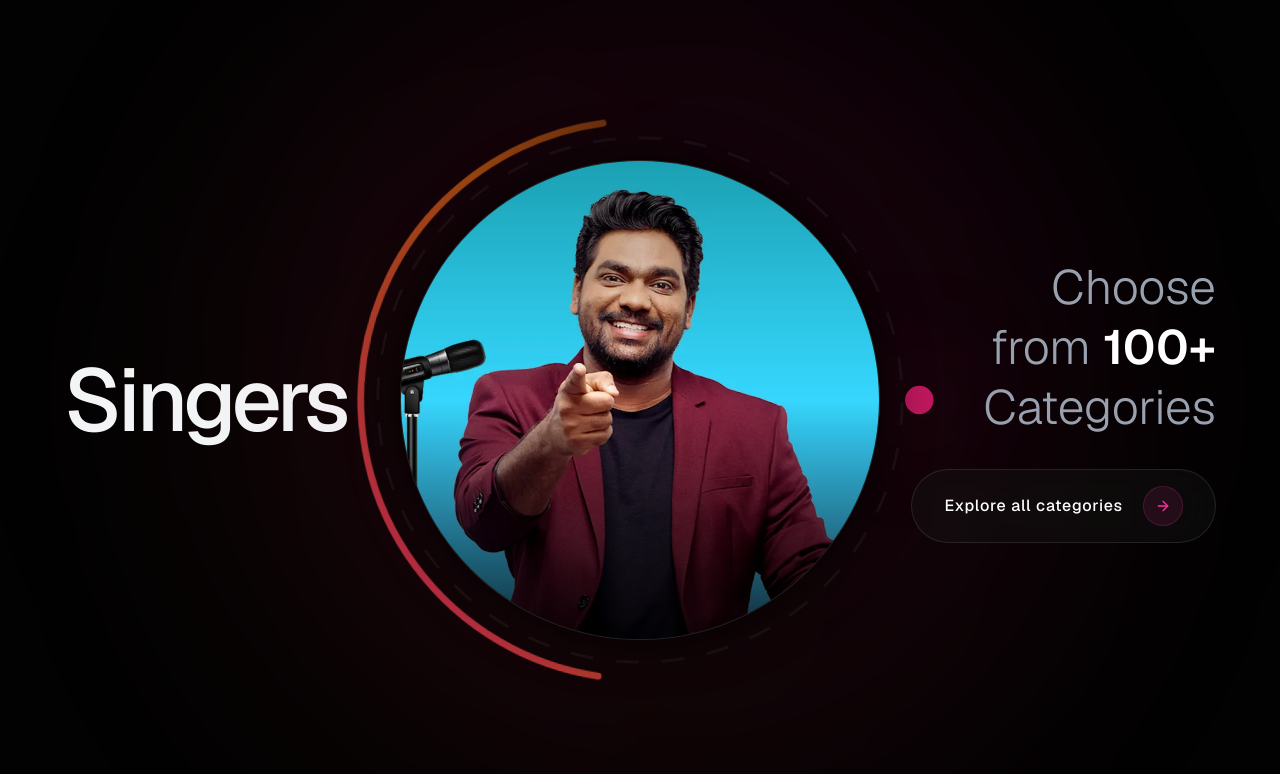
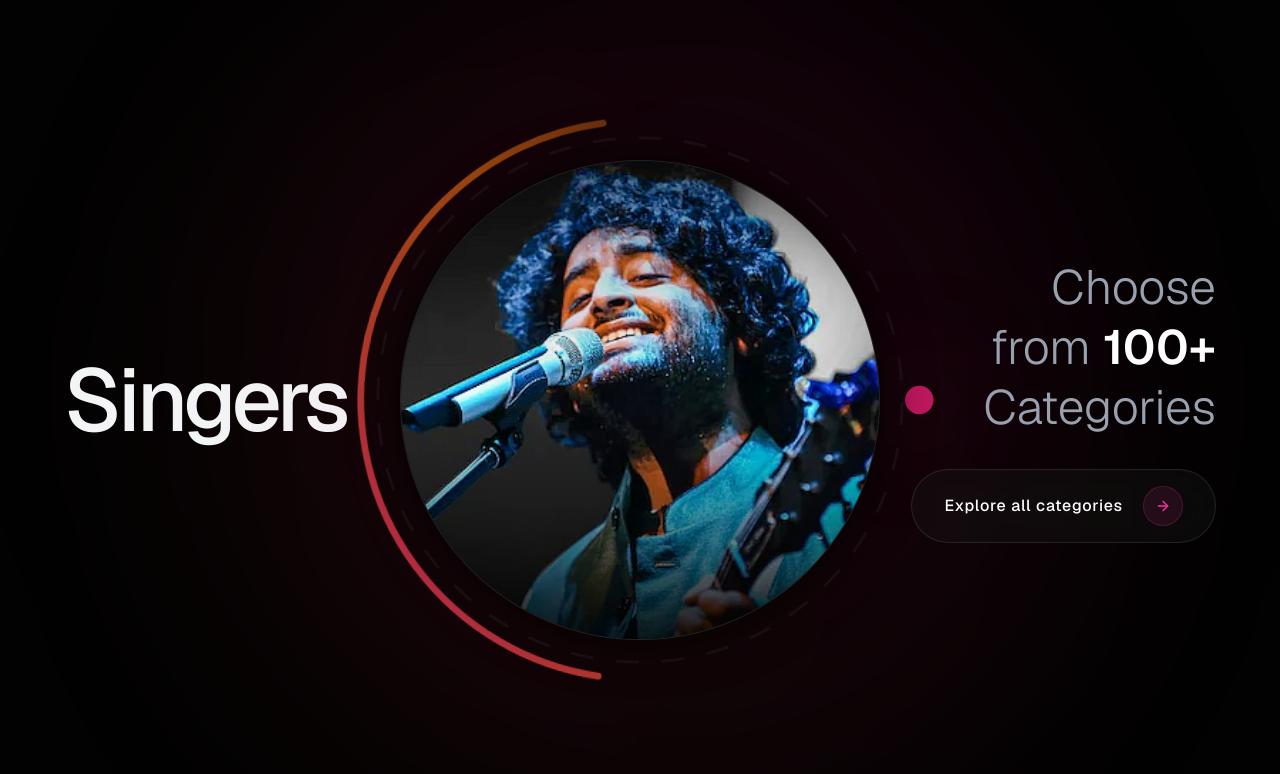
Before and after one commit to puneetshukla041/starclinch, a Next.js app: page / in a window 1280 px wide. Shown: the top 774 px of the page. Built offline with nearby package versions, Linux system fonts and the light colour scheme.

Commit message:
Update home.tsx

```diff
--- a/components/home.tsx
+++ b/components/home.tsx
@@ -6,9 +6,9 @@ import { motion, AnimatePresence } from "framer-motion";
 import { ArrowRight } from "lucide-react";
 
 const categories = [
-  { id: 0, title: "Singers", image: "/home/image1.webp" },
+  { id: 0, title: "Singers", image: "/home/image3.webp" },
   { id: 1, title: "Dancers", image: "/home/image2.webp" },
-  { id: 2, title: "Comedians", image: "/home/image3.webp" },
+  { id: 2, title: "Comedians", image: "/home/image1.webp" },
 ];
 
 // 1. Magnetic Hover Component (Unchanged, already perfect)
```
